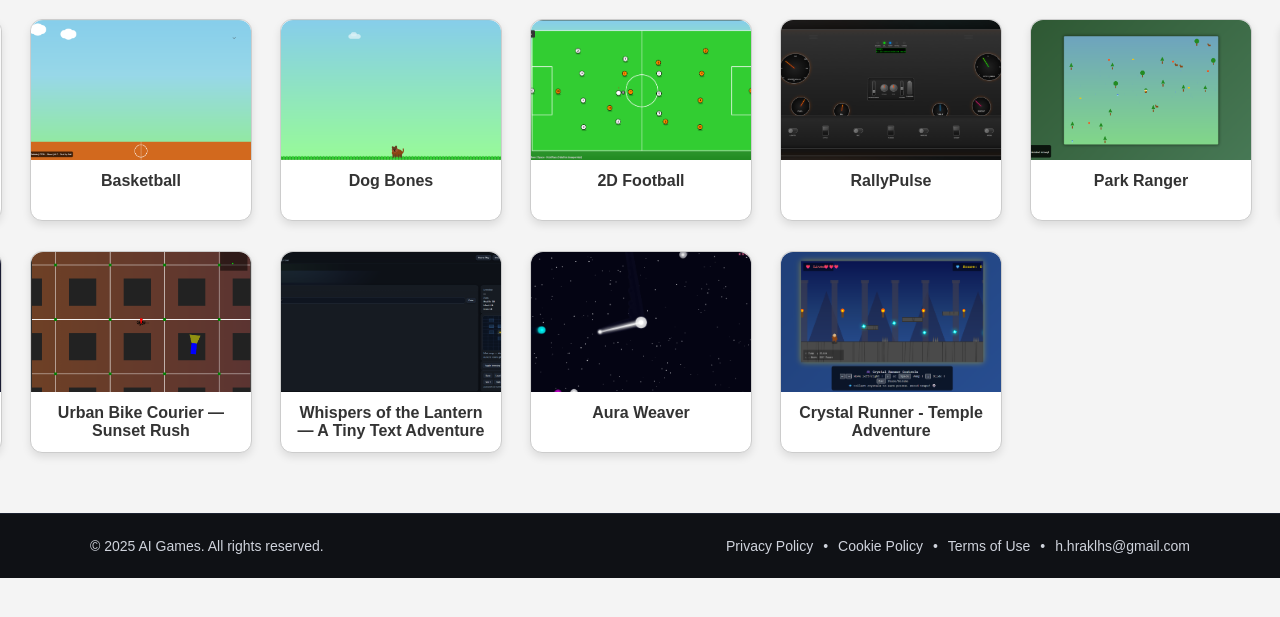
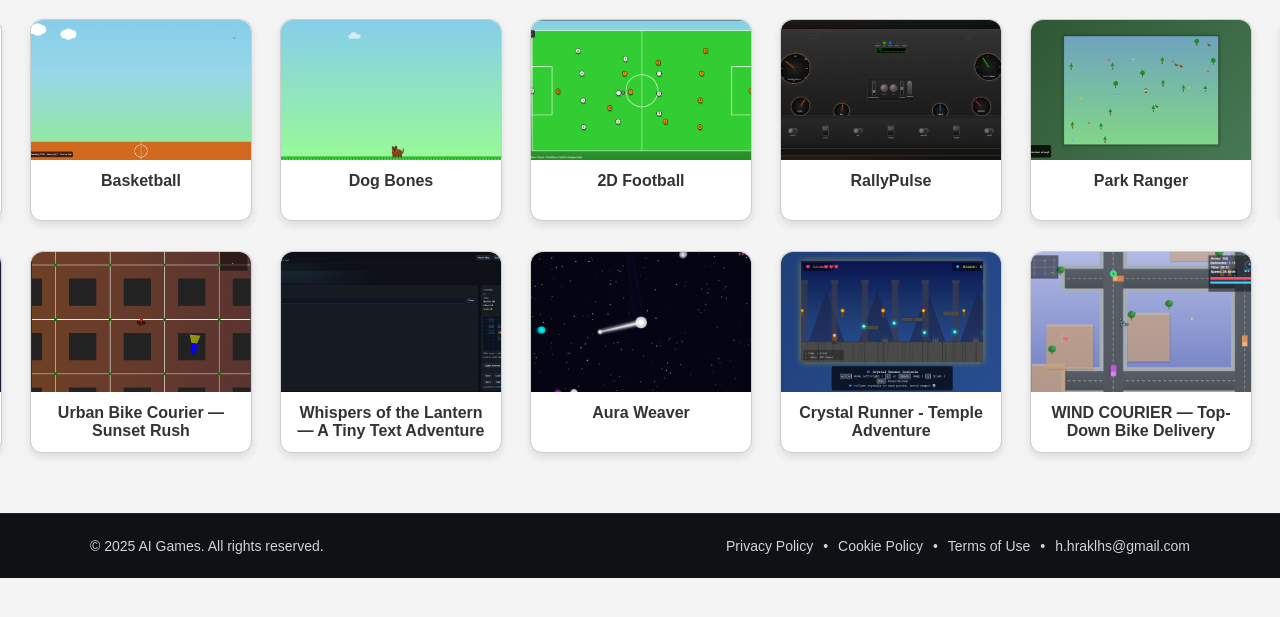
Before and after one commit to iiraklis/game, a plain HTML site: page index.html in a window 1280 px wide. Shown: the part 121-738 px from the top of the page. Drawn offline with Linux system fonts and the light colour scheme.

Commit message:
Update index.html

```diff
--- a/index.html
+++ b/index.html
@@ -189,6 +189,13 @@
       <div class="game-title">Crystal Runner - Temple Adventure</div>
     </a>
 
+
+                        <a class="game-card" href="game13/index.html" aria-label="Play WIND COURIER — Top-Down Bike Delivery" data-name="WIND COURIER — Top-Down Bike Delivery">
+      <img src="game13/preview.png" alt="WIND COURIER — Top-Down Bike Delivery">
+      <div class="game-title">WIND COURIER — Top-Down Bike Delivery</div>
+    </a>
+
+
     <!-- Просто добавляй сюда следующие игры тем же шаблоном.
          JSON-LD ниже подхватит их автоматически. -->
   </div>
```
